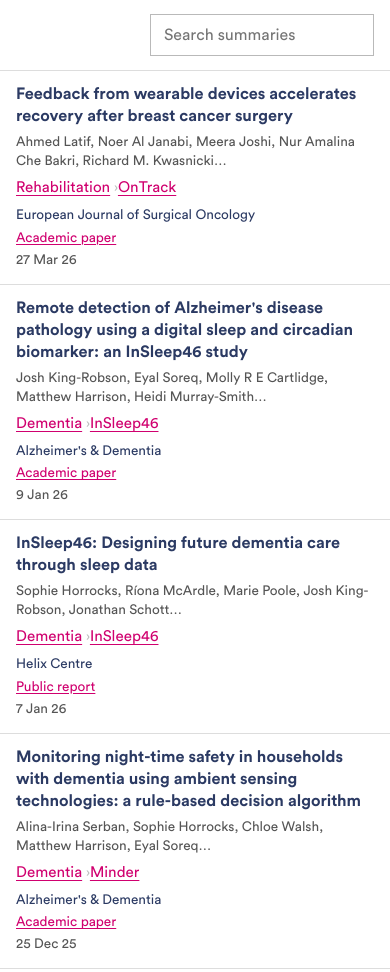
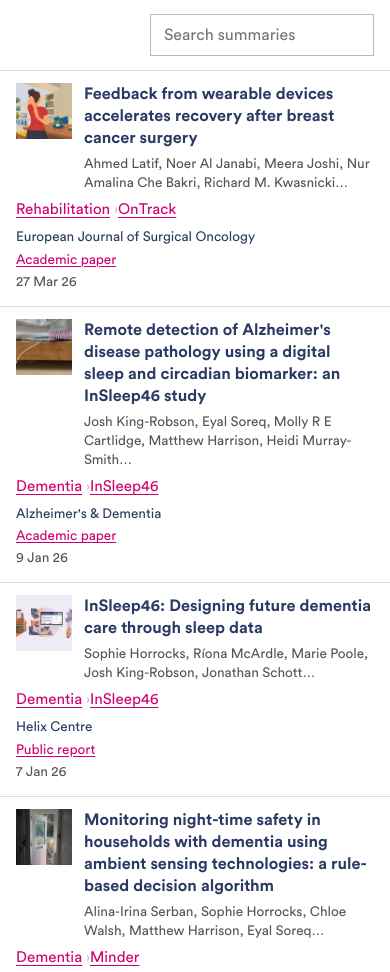
Before and after one commit to ImperialCollegeLondon/helix-display-site, a plain HTML site: page index.html in a window 390 px wide. Shown: the top 972 px of the page. Drawn offline with Linux system fonts and the light colour scheme.

Commit message:
Add the photo beside the title on mobile

```diff
--- a/style.css
+++ b/style.css
@@ -1027,14 +1027,24 @@ a.filter-pill:focus {
     border-bottom: 0;
   }
 
-  /* Each row reads as a small card: title, authors, then two quiet lines —
-     theme and project, then publisher, type and date. No labels: on a phone
-     they took a third of the width to say things the values already say, and
-     pushed every value into a narrow strip that wrapped. No thumbnail either;
-     at the size it had to be, a photo read as a grey smudge. */
+  /* Each row reads as a small card: the photo beside the title, then authors,
+     then theme and project, then publisher, type and date. No column labels:
+     on a phone they took a third of the width to say things the values
+     already say, and pushed every value into a strip that wrapped.
+
+     The card is a two-column grid so the photo can sit next to the title
+     while everything below still runs the card's full width. */
+  .m3-table tr {
+    display: grid;
+    grid-template-columns: auto minmax(0, 1fr);
+    column-gap: 12px;
+    padding: 12px 16px 14px;
+  }
+
   .m3-table td {
     display: block;
-    padding: 0 16px;
+    width: auto;
+    padding: 0;
     border-bottom: 0;
   }
 
@@ -1043,12 +1053,34 @@ a.filter-pill:focus {
     display: none;
   }
 
-  .m3-table tr {
-    padding: 12px 0 14px;
+  .m3-table td.cell-thumb {
+    display: flex;
+    align-items: stretch;
+    grid-column: 1;
+    grid-row: 1;
   }
 
-  .m3-table td.cell-thumb {
-    display: none;
+  .m3-table td[data-label="Title"] {
+    grid-column: 2;
+    grid-row: 1;
+  }
+
+  .m3-table td[data-label="Theme & project"],
+  .m3-table td[data-label="Published"] {
+    grid-column: 1 / -1;
+  }
+
+  /* The photo stretches to the height of the title beside it, so it is never
+     deeper than the title it belongs to, and stays square. Capped at 56px so
+     a long title doesn't hand it a whole block of the card. */
+  .m3-table .thumb {
+    align-self: stretch;
+    width: auto;
+    height: auto;
+    min-height: 0;
+    max-height: 56px;
+    aspect-ratio: 1 / 1;
+    object-fit: cover;
   }
 
   /* On a phone the two of them share a line again — there is no column to
```
Also changed, not shown: 1 other file.
